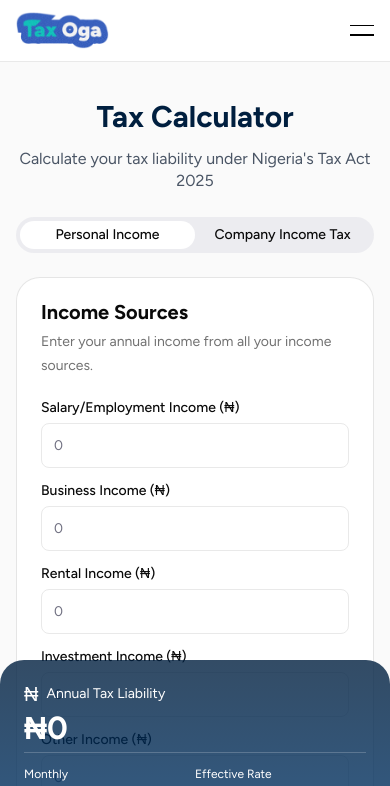
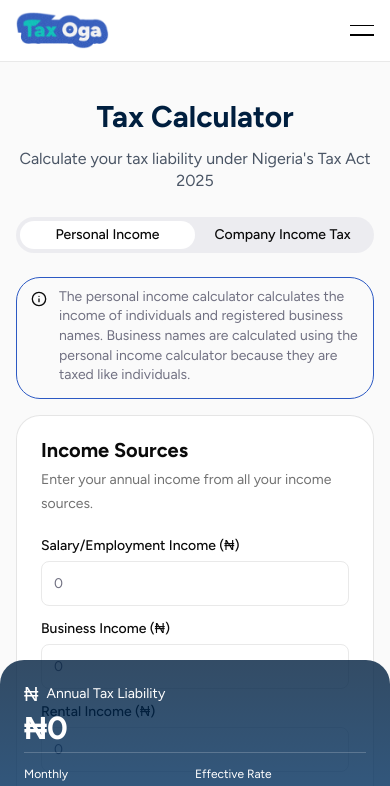
Before and after one commit to Iykekelvins/taxoga, a Next.js app: page /tax-calculator in a window 390 px wide. Shown: the top 786 px of the page. Built offline with nearby package versions, Linux system fonts and the light colour scheme.

Commit message:
chore: add alert boxes to tax calculator page

```diff
--- a/_pages/tax-calculator/company-income/index.tsx
+++ b/_pages/tax-calculator/company-income/index.tsx
@@ -1,5 +1,6 @@
 import { useFetch } from '@/hooks/useFetch';
 import { useMemo, useState } from 'react';
+import { InfoCircle } from '@/components/icons';
 
 import IncomeSources from './income-sources';
 import TaxLiability from '../tax-liability';
@@ -133,6 +134,17 @@ export default function CompanyIncome() {
 
 	return (
 		<div className='mt-[max(2rem,24px)] grid sm:grid-cols-2 gap-[max(1.5rem,16px)]'>
+			<div
+				className='flex items-start gap-[max(0.75rem,12px)]
+											border border-royal-blue border-solid py-[max(0.813rem,13px)]
+											rounded-[max(24px)] px-[max(1.063rem,14px)] sm:hidden
+										'>
+				<InfoCircle />
+				<p className='text-14 text-[#717182] leading-[1.4] -mt-[max(4px,0.25rem)]'>
+					The business calculator calculates the income of registered limited
+					liability companies.
+				</p>
+			</div>
 			<div className='space-y-[max(1.5rem,16px)]'>
 				<IncomeSources
 					incomeState={incomeState}
--- a/_pages/tax-calculator/index.tsx
+++ b/_pages/tax-calculator/index.tsx
@@ -1,7 +1,42 @@
-import MainContent from './main-content';
+'use client';
+
+import { usePathname, useSearchParams } from 'next/navigation';
+import { InfoCircle } from '@/components/icons';
+
+import Header from './header';
+import PersonalIncome from './personal-income';
+import CompanyIncome from './company-income';
+import TaxBrackets from './tax-brackets';
+
+import './TaxCalculator.module.css';
 
 const TaxCalculator = () => {
-	return <MainContent />;
+	const pathname = usePathname();
+	const params = useSearchParams();
+
+	const taxType = params.get('tax-type');
+	const fullPath = taxType ? `${pathname}?tax-type=${taxType}` : pathname;
+
+	return (
+		<div className='px-gutter pt-[max(3.125rem,40px)]'>
+			<Header fullPath={fullPath} />
+			{!fullPath.includes('tax-type') ? <PersonalIncome /> : <CompanyIncome />}
+			<TaxBrackets />
+			<div
+				className='flex items-start gap-[max(0.75rem,12px)]
+				  border border-royal-blue border-solid py-[max(0.813rem,13px)]
+	   			rounded-[max(0.625rem,10px)] px-[max(1.063rem,14px)]
+					my-[max(2rem,24px)]
+				'>
+				<InfoCircle />
+				<p className='text-14 text-[#717182] leading-[1.4] -mt-[max(4px,0.25rem)]'>
+					This calculator uses the latest tax brackets and rates from Nigeria&apos;s
+					Tax Act 2025. The first ₦800,000 of annual income is tax-free. Results are
+					estimates and should be verified with one of our tax professionals.
+				</p>
+			</div>
+		</div>
+	);
 };
 
 export default TaxCalculator;
--- a/_pages/tax-calculator/main-content.tsx
+++ /dev/null
@@ -1,40 +0,0 @@
-'use client';
-
-import { usePathname, useSearchParams } from 'next/navigation';
-import { InfoCircle } from '@/components/icons';
-
-import Header from './header';
-import PersonalIncome from './personal-income';
-import CompanyIncome from './company-income';
-import TaxBrackets from './tax-brackets';
-
-import './TaxCalculator.module.css';
-
-export default function MainContent() {
-	const pathname = usePathname();
-	const params = useSearchParams();
-
-	const taxType = params.get('tax-type');
-	const fullPath = taxType ? `${pathname}?tax-type=${taxType}` : pathname;
-
-	return (
-		<div className='px-gutter pt-[max(3.125rem,40px)]'>
-			<Header fullPath={fullPath} />
-			{!fullPath.includes('tax-type') ? <PersonalIncome /> : <CompanyIncome />}
-			<TaxBrackets />
-			<div
-				className='flex items-start gap-[max(0.75rem,12px)]
-				  border border-royal-blue border-solid py-[max(0.813rem,13px)]
-	   			rounded-[max(0.625rem,10px)] px-[max(1.063rem,14px)]
-					my-[max(2rem,24px)]
-				'>
-				<InfoCircle />
-				<p className='text-14 text-[#717182] leading-[1.4] -mt-[max(4px,0.25rem)]'>
-					This calculator uses the latest tax brackets and rates from Nigeria&apos;s
-					Tax Act 2025. The first ₦800,000 of annual income is tax-free. Results are
-					estimates and should be verified with one of our tax professionals.
-				</p>
-			</div>
-		</div>
-	);
-}
--- a/_pages/tax-calculator/personal-income/index.tsx
+++ b/_pages/tax-calculator/personal-income/index.tsx
@@ -1,5 +1,5 @@
 import { useState } from 'react';
-import { CalculatorIcon } from '@/components/icons';
+import { CalculatorIcon, InfoCircle } from '@/components/icons';
 import { toast } from 'sonner';
 
 import IncomeSources from './income-sources';
@@ -149,6 +149,19 @@ export default function PersonalIncome() {
 
 	return (
 		<div className='mt-[max(2rem,24px)] grid sm:grid-cols-2 gap-[max(1.5rem,16px)]'>
+			<div
+				className='flex items-start gap-[max(0.75rem,12px)]
+								border border-royal-blue border-solid py-[max(0.813rem,13px)]
+								rounded-[max(24px)] px-[max(1.063rem,14px)] sm:hidden
+							'>
+				<InfoCircle />
+				<p className='text-14 text-[#717182] leading-[1.4] -mt-[max(4px,0.25rem)]'>
+					The personal income calculator calculates the income of individuals and
+					registered business names. Business names are calculated using the personal
+					income calculator because they are taxed like individuals.
+				</p>
+			</div>
+
 			<div className='space-y-[max(1.5rem,16px)]'>
 				<IncomeSources
 					incomeState={incomeState}
--- a/components/icons.tsx
+++ b/components/icons.tsx
@@ -321,7 +321,8 @@ export const InfoCircle = () => {
 			height='16'
 			viewBox='0 0 16 16'
 			fill='none'
-			xmlns='http://www.w3.org/2000/svg'>
+			xmlns='http://www.w3.org/2000/svg'
+			className='min-w-[max(1rem,16px)]'>
 			<path
 				d='M7.99967 14.6666C11.6816 14.6666 14.6663 11.6818 14.6663 7.99992C14.6663 4.31802 11.6816 1.33325 7.99967 1.33325C4.31778 1.33325 1.33301 4.31802 1.33301 7.99992C1.33301 11.6818 4.31778 14.6666 7.99967 14.6666Z'
 				stroke='#0A0A0A'
```
